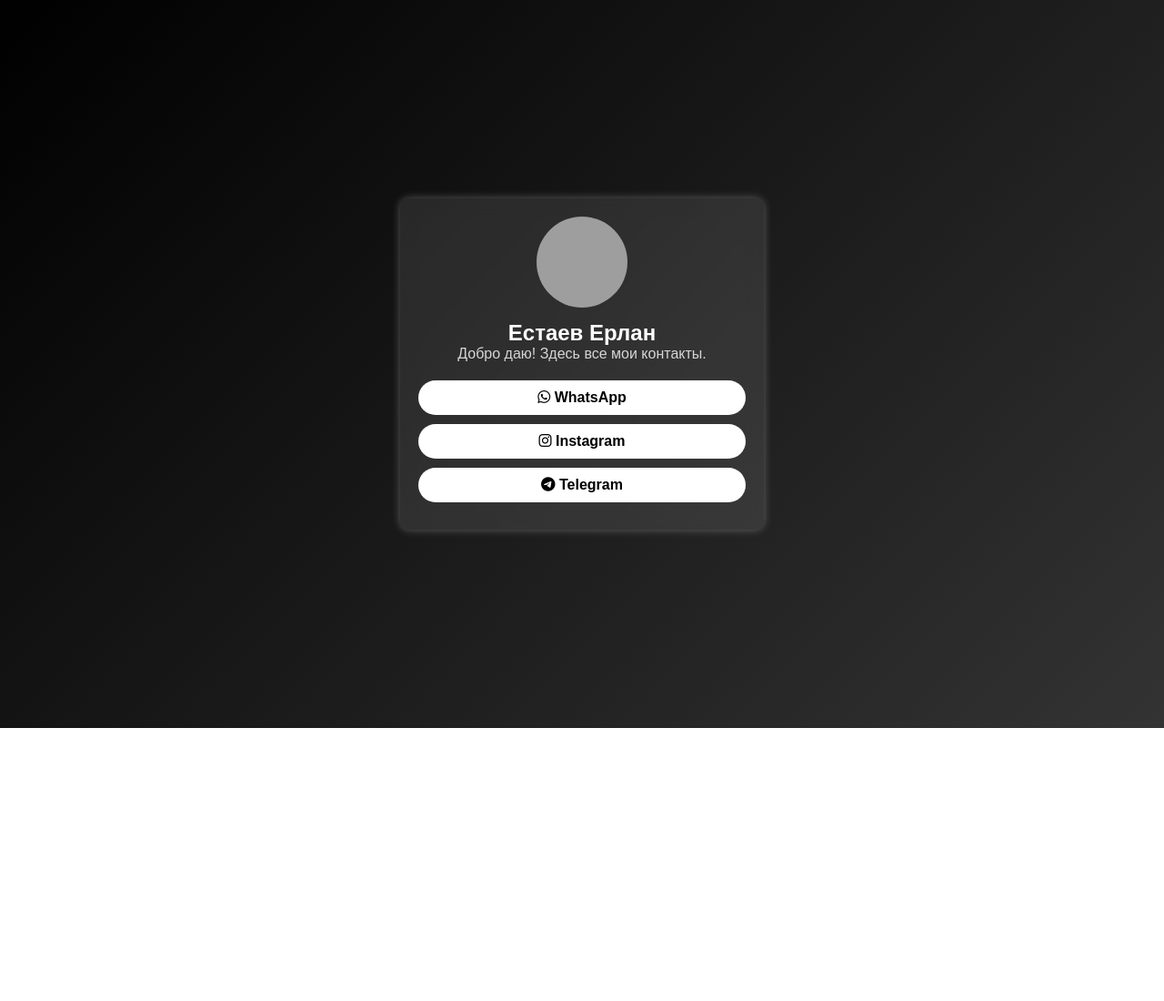
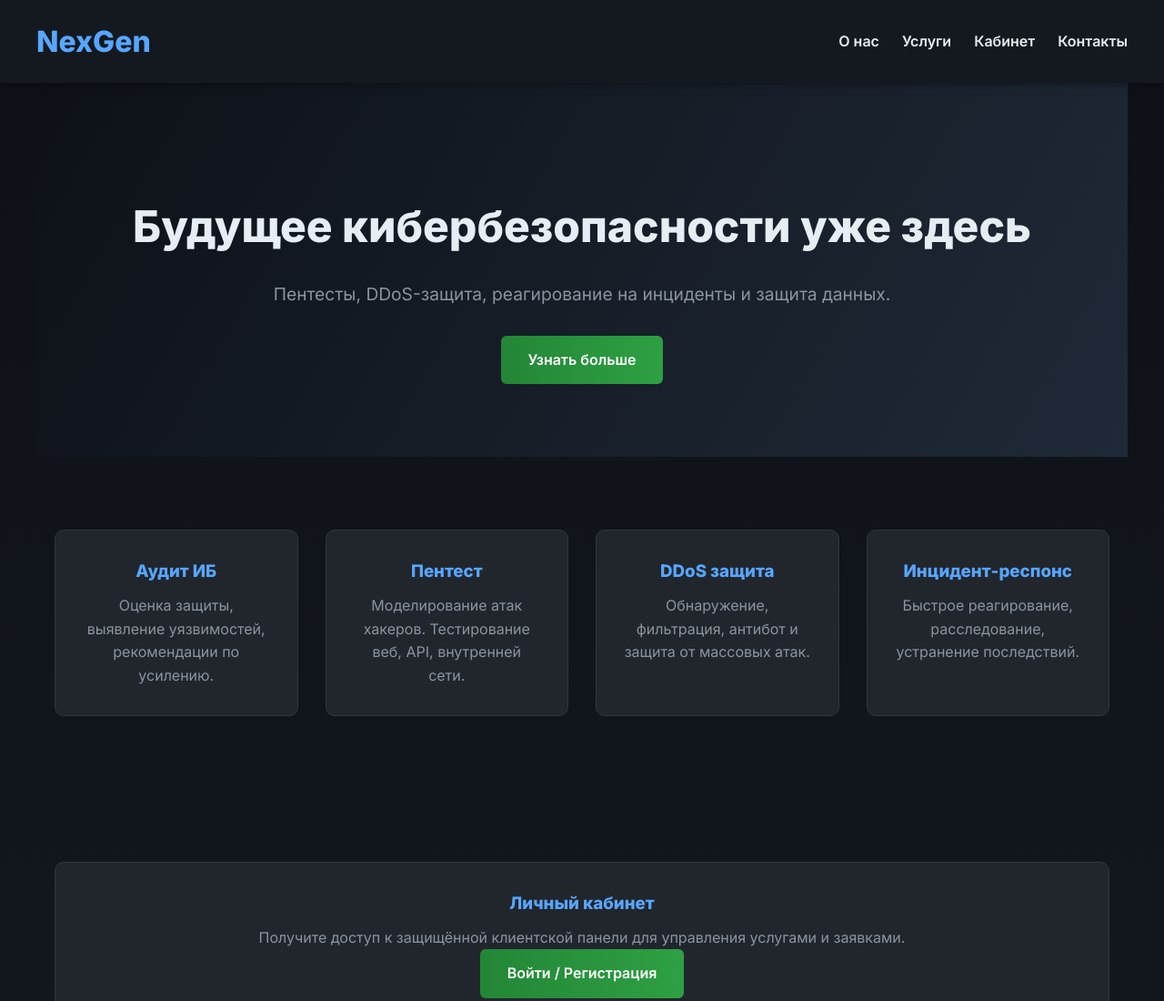
Before and after one commit to yestaevv/yestaevv, a plain HTML site: page index.html in a window 1280 px wide. Shown: the top 1100 px of the page at 91% size. Before the commit the page ends 800 px from the top, so only its background shows below. Drawn offline with Linux system fonts and the light colour scheme; grey boxes are pictures that could not be loaded.

Commit message:
Update index.html

```diff
--- a/index.html
+++ b/index.html
@@ -1,27 +1,244 @@
 <!DOCTYPE html>
 <html lang="ru">
 <head>
-    <meta charset="UTF-8">
-    <meta name="viewport" content="width=device-width, initial-scale=1.0">
-    <title>люблю сучик</title>
-    <link rel="stylesheet" href="style.css">
-    <link rel="stylesheet" href="https://cdnjs.cloudflare.com/ajax/libs/font-awesome/6.4.2/css/all.min.css">
-</head>
+  <meta charset="UTF-8" />
+  <meta name="viewport" content="width=device-width, initial-scale=1.0" />
+  <title>NexGen CyberDefence</title>
+  <link href="https://fonts.googleapis.com/css2?family=Inter:wght@400;600;800&display=swap" rel="stylesheet">
+  <style>
+    * {
+      margin: 0;
+      padding: 0;
+      box-sizing: border-box;
+    }
 
+    body {
+      font-family: 'Inter', sans-serif;
+      background: linear-gradient(180deg, #0d1117, #161b22);
+      color: #e6edf3;
+      line-height: 1.6;
+      scroll-behavior: smooth;
+    }
+
+    header {
+      background: rgba(22, 27, 34, 0.9);
+      backdrop-filter: blur(10px);
+      padding: 20px 40px;
+      display: flex;
+      justify-content: space-between;
+      align-items: center;
+      position: sticky;
+      top: 0;
+      z-index: 1000;
+      box-shadow: 0 0 10px rgba(0,0,0,0.5);
+    }
+
+    .logo h1 {
+      font-size: 2em;
+      color: #58a6ff;
+    }
+
+    .nav-links {
+      display: flex;
+      gap: 25px;
+    }
+
+    .nav-links a {
+      color: #e6edf3;
+      text-decoration: none;
+      font-weight: 600;
+      transition: color 0.3s;
+    }
+
+    .nav-links a:hover {
+      color: #58a6ff;
+    }
+
+    .hero {
+      text-align: center;
+      padding: 120px 20px 80px;
+      background: linear-gradient(120deg, #0d1117, #1f2937);
+      animation: fadeIn 1s ease-in;
+    }
+
+    .hero h2 {
+      font-size: 3em;
+      font-weight: 800;
+      margin-bottom: 20px;
+    }
+
+    .hero p {
+      font-size: 1.2em;
+      color: #8b949e;
+      margin-bottom: 30px;
+    }
+
+    .button {
+      background: linear-gradient(90deg, #238636, #2ea043);
+      color: #fff;
+      padding: 14px 30px;
+      border: none;
+      border-radius: 6px;
+      font-weight: 600;
+      font-size: 1em;
+      transition: 0.3s;
+      cursor: pointer;
+      text-decoration: none;
+      display: inline-block;
+    }
+
+    .button:hover {
+      background: linear-gradient(90deg, #2ea043, #238636);
+    }
+
+    section {
+      padding: 80px 20px;
+      max-width: 1200px;
+      margin: auto;
+    }
+
+    .services, .steps, .contact, .clients {
+      display: grid;
+      grid-template-columns: repeat(auto-fit, minmax(260px, 1fr));
+      gap: 30px;
+      animation: fadeInUp 0.7s ease;
+    }
+
+    .card {
+      background: #21262d;
+      padding: 30px;
+      border-radius: 10px;
+      border: 1px solid #30363d;
+      transition: 0.3s;
+      text-align: center;
+    }
+
+    .card:hover {
+      transform: translateY(-8px);
+      box-shadow: 0 0 20px rgba(88,166,255,0.3);
+    }
+
+    .card h3 {
+      color: #58a6ff;
+      margin-bottom: 10px;
+    }
+
+    .card p {
+      color: #8b949e;
+    }
+
+    footer {
+      background: #0d1117;
+      text-align: center;
+      padding: 30px;
+      color: #6e7681;
+      border-top: 1px solid #30363d;
+      font-size: 0.9em;
+    }
+
+    @keyframes fadeIn {
+      from { opacity: 0; transform: translateY(-20px); }
+      to { opacity: 1; transform: translateY(0); }
+    }
+
+    @keyframes fadeInUp {
+      from { opacity: 0; transform: translateY(40px); }
+      to { opacity: 1; transform: translateY(0); }
+    }
+
+    @media (max-width: 768px) {
+      .nav-links {
+        flex-direction: column;
+        align-items: center;
+      }
+      .hero h2 {
+        font-size: 2em;
+      }
+    }
+  </style>
 </head>
 <body>
-    <div class="container">
-        <div class="profile">
-            <img src="profile.jpg">
-            <h1>Естаев Ерлан</h1>
-            <p>Добро даю! Здесь все мои контакты.</p>
-        </div>
-        <div class="links">
-    <a href="https://wa.me/77773132641" class="btn"><i class="fab fa-whatsapp"></i> WhatsApp</a>
-    <a href="https://www.instagram.com/yestaevv?igsh=MXE2ZXZtb2ttNTR2Zg%3D%3D&utm_source=qr" class="btn"><i class="fab fa-instagram"></i> Instagram</a>
-    <a href="https://t.me/yestaevv" class="btn"><i class="fab fa-telegram"></i> Telegram</a>
 
-        </div>
+  <header>
+    <div class="logo"><h1>NexGen</h1></div>
+    <nav class="nav-links">
+      <a href="#about">О нас</a>
+      <a href="#services">Услуги</a>
+      <a href="account.html">Кабинет</a>
+      <a href="#contact">Контакты</a>
+    </nav>
+  </header>
+
+  <section class="hero">
+    <h2>Будущее кибербезопасности уже здесь</h2>
+    <p>Пентесты, DDoS-защита, реагирование на инциденты и защита данных.</p>
+    <a href="#services" class="button">Узнать больше</a>
+  </section>
+
+  <section id="services" class="services">
+    <div class="card">
+      <h3>Аудит ИБ</h3>
+      <p>Оценка защиты, выявление уязвимостей, рекомендации по усилению.</p>
     </div>
+    <div class="card">
+      <h3>Пентест</h3>
+      <p>Моделирование атак хакеров. Тестирование веб, API, внутренней сети.</p>
+    </div>
+    <div class="card">
+      <h3>DDoS защита</h3>
+      <p>Обнаружение, фильтрация, антибот и защита от массовых атак.</p>
+    </div>
+    <div class="card">
+      <h3>Инцидент-респонс</h3>
+      <p>Быстрое реагирование, расследование, устранение последствий.</p>
+    </div>
+  </section>
+
+  <section id="account" class="steps">
+    <div class="card">
+      <h3>Личный кабинет</h3>
+      <p>Получите доступ к защищённой клиентской панели для управления услугами и заявками.</p>
+      <a href="#" class="button">Войти / Регистрация</a>
+    </div>
+  </section>
+
+  <section class="clients">
+    <div class="card">
+      <h3>100+ клиентов</h3>
+      <p>Государственные и частные компании доверяют нам свою безопасность.</p>
+    </div>
+    <div class="card">
+      <h3>24/7 мониторинг</h3>
+      <p>Мы всегда на страже: отслеживание угроз и реагирование круглосуточно.</p>
+    </div>
+    <div class="card">
+      <h3>Эксперты в штате</h3>
+      <p>Сертифицированные специалисты с опытом работы в SOC, CERT, Red Team.</p>
+    </div>
+  </section>
+
+  <section id="contact" class="contact">
+    <div class="card">
+      <h3>Связаться с нами</h3>
+      <p>Email: office@ngcd.tech</p>
+      <p>Телефон: +7 (702) 798-99-57</p>
+      <p>Астана, ул. Әлихан Бөкейхан 25А</p>
+    </div>
+    <div class="card">
+      <h3>Реквизиты</h3>
+      <p>ТОО «NexGen CyberDefence»</p>
+      <p>БИН: 123456789012</p>
+      <p>Счёт: KZ0000000000000000</p>
+    </div>
+    <div class="card">
+      <h3>Работа с нами</h3>
+      <p>Ищем талантов в области ИБ: аналитиков, пентестеров, инженеров SOC.</p>
+    </div>
+  </section>
+
+  <footer>
+    &copy; 2025 NexGen CyberDefence. Все права защищены.
+  </footer>
+
 </body>
 </html>
```
